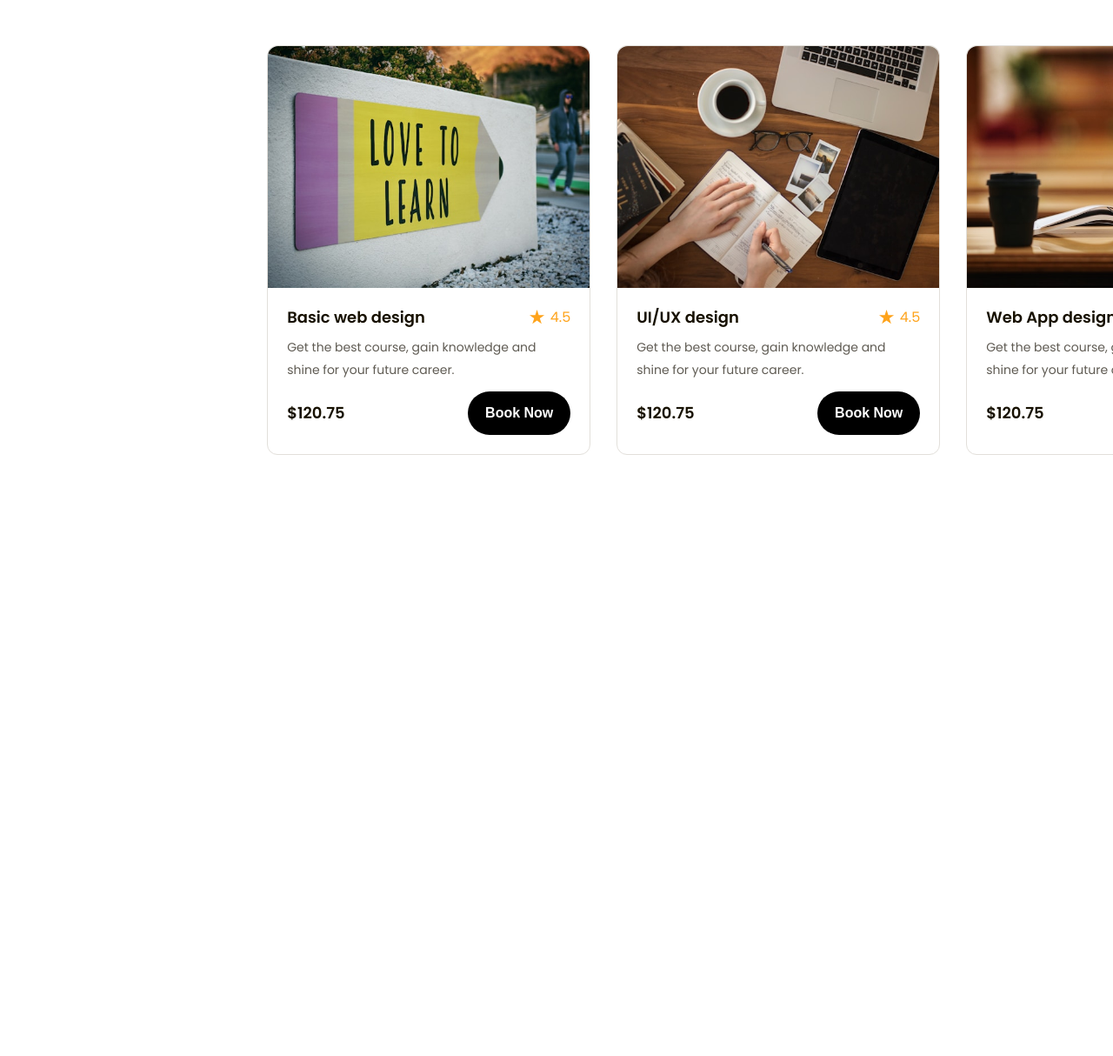
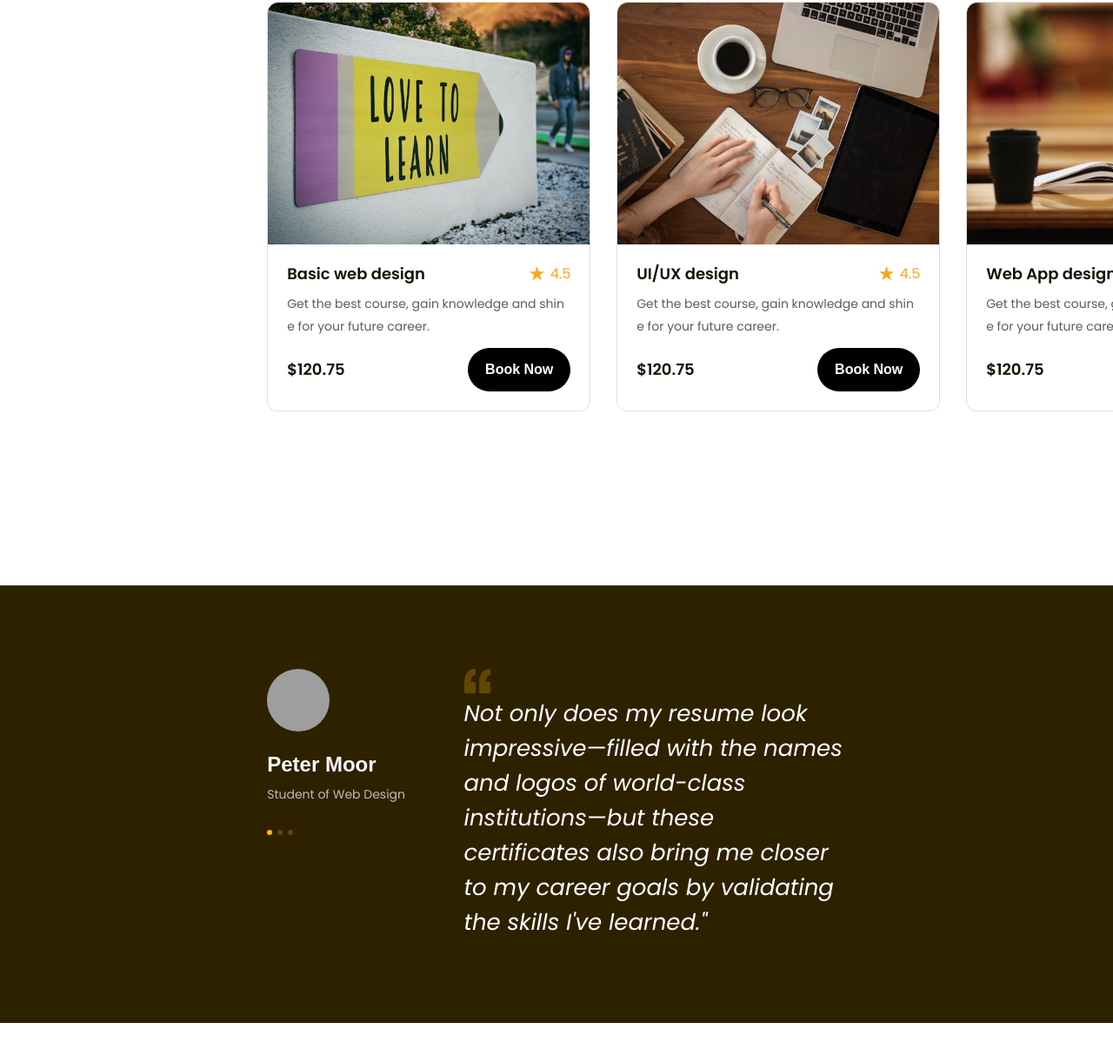
Before and after one commit to minhkhoi-art/figma-to-html, a plain HTML site: page index.html in a window 1280 px wide. Shown: the part 1512-2726 px from the top of the page at 87% size. Drawn offline with Linux system fonts and the light colour scheme; grey boxes are pictures that could not be loaded.

Commit message:
phần 9: hoàn thiện thêm phần feedback

```diff
--- a/assets/css/style.css
+++ b/assets/css/style.css
@@ -47,6 +47,25 @@
   font-size: 3.8rem;
   line-height: 1.27;
   letter-spacing: -0.76%;
+}
+/* Dùng đề phòng khi mô tả quá dài : dùng nó giới hạn lại chỉ hiện 1 dòng */
+.line-camp {
+  display: -webkit-box;
+  -webkit-line-clamp: var(--line-clamp, 1);
+  -webkit-box-orient: vertical;
+  overflow: hidden;
+}
+/* Dùng đề phòng khi mô tả quá dài : dùng nó giới hạn lại chỉ hiện 2 dòng */
+.line-camp.line-2 {
+  display: -webkit-box;
+  -webkit-line-clamp: var(--line-clamp, 2);
+  -webkit-box-orient: vertical;
+  overflow: hidden;
+}
+/* nếu 1 từ quá dài mà box không đủ chỗ chứa : sẽ bị vỡ giao diện :
+dùng break-all để nó không bị vỡ */
+.break-all {
+  word-break: break-all;
 }
 /* =========header============== */
 .header {
@@ -208,7 +227,7 @@
 }
 
 .hero .hero-cta {
-  min: width 180px;
+  min-width: 180px;
   background-color: var(--primary-color);
 }
 
@@ -306,6 +325,7 @@
   gap: 30px;
 }
 .popular .course-item {
+  flex: 1;
   border-radius: 12px;
   border: 1px solid #e2dfda;
   background: #fff;
@@ -372,3 +392,70 @@
 .popular .course-item .btn-book:hover {
   background: var(--primary-color);
 }
+
+/* ========feedback========= */
+.feedback {
+  margin-top: 135px;
+  background: #2e2100;
+  padding: 96px 0;
+}
+.feedback-list {
+  display: flex;
+  overflow: hidden;
+}
+.feedback-item {
+  display: flex;
+  flex-shrink: 0;
+  width: 100%;
+}
+.feedback-item .avatar {
+  width: 72px;
+  height: 72px;
+  object-fit: cover;
+  border-radius: 50%;
+}
+
+.feedback-item .info .member-name {
+  margin-top: 18px;
+  color: #f7f7f7;
+  font-family: var(--font-heading);
+  font-size: 2.4rem;
+  font-weight: 700;
+  line-height: 1.42; /* 141.667% */
+}
+.feedback-item .info .desc {
+  margin-top: 4px;
+  color: #bfbcb2;
+  font-size: 1.4rem;
+  line-height: 1.86; /* 185.714% */
+}
+.feedback-item .dots {
+  gap: 6px;
+  display: flex;
+  margin-top: 28px;
+}
+
+.feedback-item .dot {
+  height: 6px;
+  width: 6px;
+  border-radius: 50%;
+  background: #634700;
+  cursor: pointer;
+}
+
+.feedback-item .dot.active {
+  background: var(--primary-color);
+  /* bỏ hình bàn tay khi trỏ chuột vào */
+  cursor: default;
+}
+.feedback-item .content {
+  width: 66%;
+  margin-left: auto;
+}
+
+.feedback-item blockquote {
+  color: #fff;
+  font-size: 2.6rem;
+  font-style: italic;
+  line-height: 1.54; /* 153.846% */
+}
--- a/index.html
+++ b/index.html
@@ -14,7 +14,7 @@
       rel="stylesheet"
     />
     <link rel="stylesheet" href="./assets/css/style.css" />
-    <title>Figma to html tuhoc.cc</title>
+    <title>Figma to html</title>
   </head>
   <body style="height: 10000px">
     <!-- header -->
@@ -48,6 +48,7 @@
       </div>
     </header>
     <main>
+      <!-- hero -->
       <div class="hero">
         <div class="main-content">
           <div class="body">
@@ -87,7 +88,7 @@
                   </div>
                   <div class="info">
                     <p class="label">30 Courses</p>
-                    <p class="title">Maketing</p>
+                    <p class="title">Marketing</p>
                   </div>
                 </div>
               </div>
@@ -187,7 +188,11 @@
               /></a>
               <div class="info">
                 <div class="head">
-                  <h3 class="title"><a href="#!">Basic web design</a></h3>
+                  <h3 class="title">
+                    <a class="line-camp break-all" href="#!"
+                      >Basic web design</a
+                    >
+                  </h3>
                   <div class="rating">
                     <img
                       src="./assets/icon/Star 6.svg"
@@ -197,7 +202,7 @@
                     <span class="value">4.5</span>
                   </div>
                 </div>
-                <p class="desc">
+                <p class="desc line-camp line-2 break-all">
                   Get the best course, gain knowledge and shine for your future
                   career.
                 </p>
@@ -209,7 +214,7 @@
             </div>
             <!-- item2 -->
             <div class="course-item">
-              <a href="#!">
+              <a class="line-camp break-all" href="#!">
                 <img
                   src="./assets/img/course2.jpg"
                   alt=" Love to learn "
@@ -227,7 +232,7 @@
                     <span class="value">4.5</span>
                   </div>
                 </div>
-                <p class="desc">
+                <p class="desc line-camp line-2 break-all">
                   Get the best course, gain knowledge and shine for your future
                   career.
                 </p>
@@ -239,7 +244,7 @@
             </div>
             <!-- item3 -->
             <div class="course-item">
-              <a href="#!">
+              <a class="line-camp break-all" href="#!">
                 <img
                   src="./assets/img/course3.jpg"
                   alt=" Love to learn "
@@ -257,7 +262,7 @@
                     <span class="value">4.5</span>
                   </div>
                 </div>
-                <p class="desc">
+                <p class="desc line-camp line-2 break-all">
                   Get the best course, gain knowledge and shine for your future
                   career.
                 </p>
@@ -270,6 +275,98 @@
           </div>
         </div>
       </div>
+      <!-- feedback -->
+      <div class="feedback">
+        <div class="main-content">
+          <div class="feedback-list">
+            <!-- item 1 -->
+            <div class="feedback-item">
+              <!-- bên trái -->
+              <div class="info">
+                <img
+                  src="./assets/img/avatar-feedback.svg"
+                  alt="Peter Moor"
+                  class="avatar"
+                />
+                <p class="member-name">Peter Moor</p>
+                <p class="desc">Student of Web Design</p>
+                <div class="dots">
+                  <span class="dot active"></span>
+                  <span class="dot"></span>
+                  <span class="dot"></span>
+                </div>
+              </div>
+              <!-- bên phải -->
+              <div class="content">
+                <img src="./assets/icon/Vector.svg" alt="" class="open-quote" />
+                <blockquote>
+                  Not only does my resume look impressive—filled with the names
+                  and logos of world-class institutions—but these certificates
+                  also bring me closer to my career goals by validating the
+                  skills I've learned."
+                </blockquote>
+              </div>
+            </div>
+
+            <!-- item 2 -->
+            <div class="feedback-item">
+              <!-- bên trái -->
+              <div class="info">
+                <img
+                  src="./assets/img/ava2.jpg"
+                  alt="Peter Moor"
+                  class="avatar"
+                />
+                <p class="member-name">Peter Moor</p>
+                <p class="desc">Student of Web Design</p>
+                <div class="dots">
+                  <span class="dot"></span>
+                  <span class="dot active"></span>
+                  <span class="dot"></span>
+                </div>
+              </div>
+              <!-- bên phải -->
+              <div class="content">
+                <img src="./assets/icon/Vector.svg" alt="" class="open-quote" />
+                <blockquote>
+                  Not only does my resume look impressive—filled with the names
+                  and logos of world-class institutions—but these certificates
+                  also bring me closer to my career goals by validating the
+                  skills I've learned."
+                </blockquote>
+              </div>
+            </div>
+            <!-- item 3 -->
+            <div class="feedback-item">
+              <!-- bên trái -->
+              <div class="info">
+                <img
+                  src="./assets/img/ava3.jpg"
+                  alt="Peter Moor"
+                  class="avatar"
+                />
+                <p class="member-name">Peter Moor</p>
+                <p class="desc">Student of Web Design</p>
+                <div class="dots">
+                  <span class="dot"></span>
+                  <span class="dot"></span>
+                  <span class="dot active"></span>
+                </div>
+              </div>
+              <!-- bên phải -->
+              <div class="content">
+                <img src="./assets/icon/Vector.svg" alt="" class="open-quote" />
+                <blockquote>
+                  Not only does my resume look impressive—filled with the names
+                  and logos of world-class institutions—but these certificates
+                  also bring me closer to my career goals by validating the
+                  skills I've learned."
+                </blockquote>
+              </div>
+            </div>
+          </div>
+        </div>
+      </div>
     </main>
   </body>
 </html>
```
Also changed, not shown: assets/icon/Vector.svg (added), assets/img/ava2.jpg (added), assets/img/ava3.jpg (added), assets/img/avatar2.jpg (added), assets/img/avatar3.jpg (added), 1 other file.
